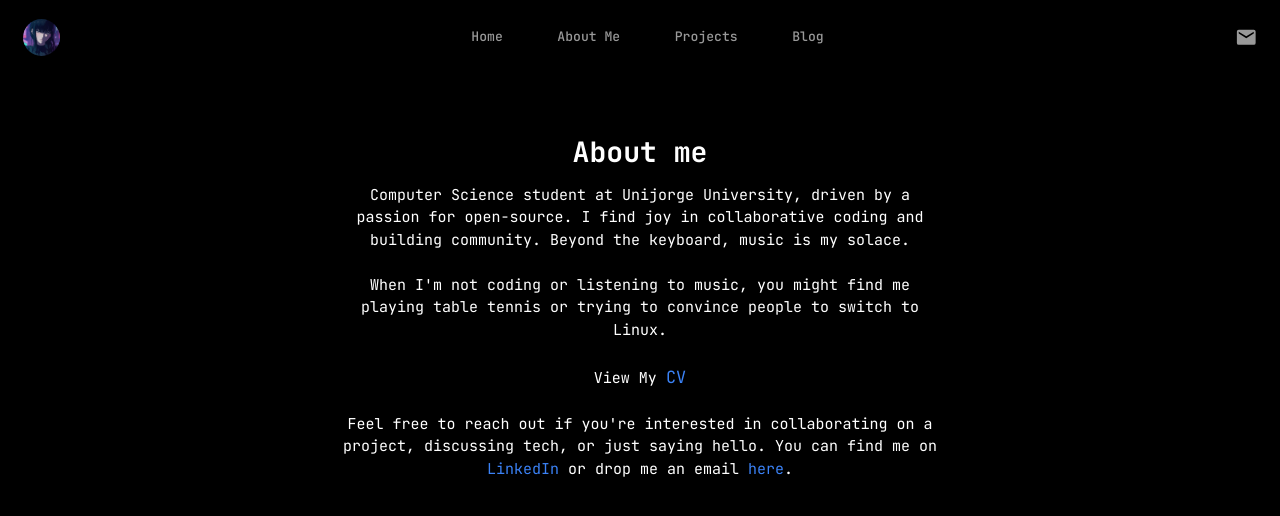
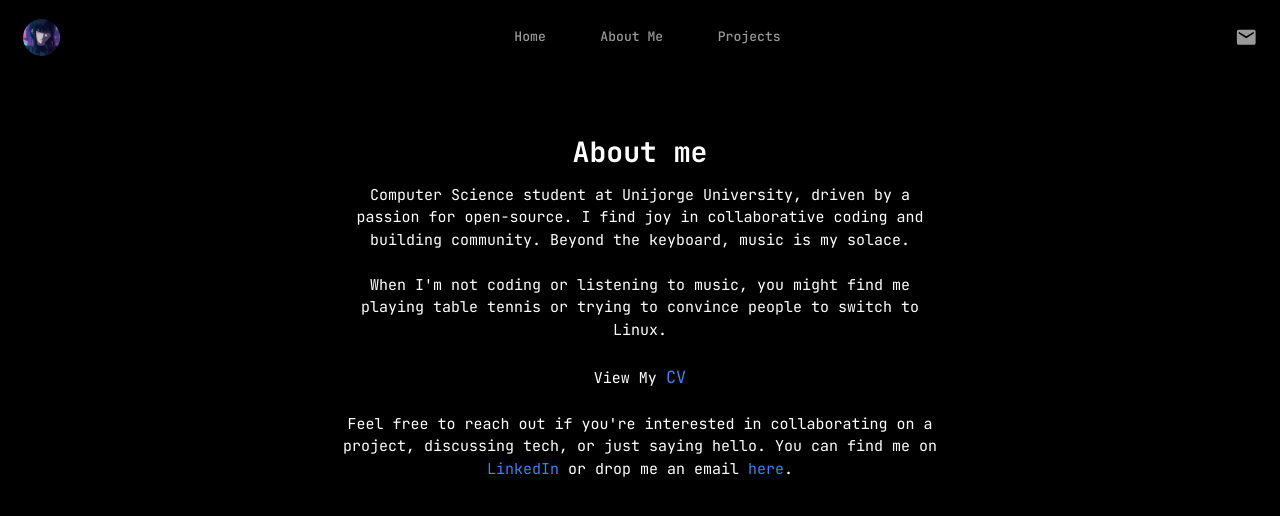
Before and after one commit to redyf/portfolio, a Next.js app: page /about in a window 1280 px wide. Shown: the top 516 px of the page. Built offline with nearby package versions, Linux system fonts and the light colour scheme.

Commit message:
remove: blog redirect
I'm going to display the blogs on the main page

```diff
--- a/components/ui/Navbar.tsx
+++ b/components/ui/Navbar.tsx
@@ -9,8 +9,6 @@ export const avatar = "/images/avatar.png";
 export const avatarNew = "/images/avatarnew.jpg";
 export const switchPageSound = "/sounds/switch-page.mp3";
 export const typingSound = "/sounds/type.wav";
-
-// TODO: Add a dashboard when the user clicks on the avatar, there will be a github link inside of it too
 
 export const playSound = (sound: string) => {
   const audio = new Audio(sound);
@@ -64,17 +62,6 @@ const Navbar = () => {
                   onClick={() => playSound(switchPageSound)}
                 >
                   Projects
-                </Button>
-              </Link>
-            </li>
-            <li>
-              <Link href="/blog">
-                <Button
-                  variant={"outline"}
-                  className="bg-black border-black"
-                  onClick={() => playSound(switchPageSound)}
-                >
-                  Blog
                 </Button>
               </Link>
             </li>
@@ -147,20 +134,6 @@ const Navbar = () => {
                 </Button>
               </Link>
             </li>
-            <li className="py-2">
-              <Link href="/blog">
-                <Button
-                  variant={"outline"}
-                  className="bg-black border-black w-full"
-                  onClick={() => {
-                    setIsMenuOpen(false);
-                    playSound(typingSound);
-                  }}
-                >
-                  Blog
-                </Button>
-              </Link>
-            </li>
           </ul>
         </div>
       )}
```
